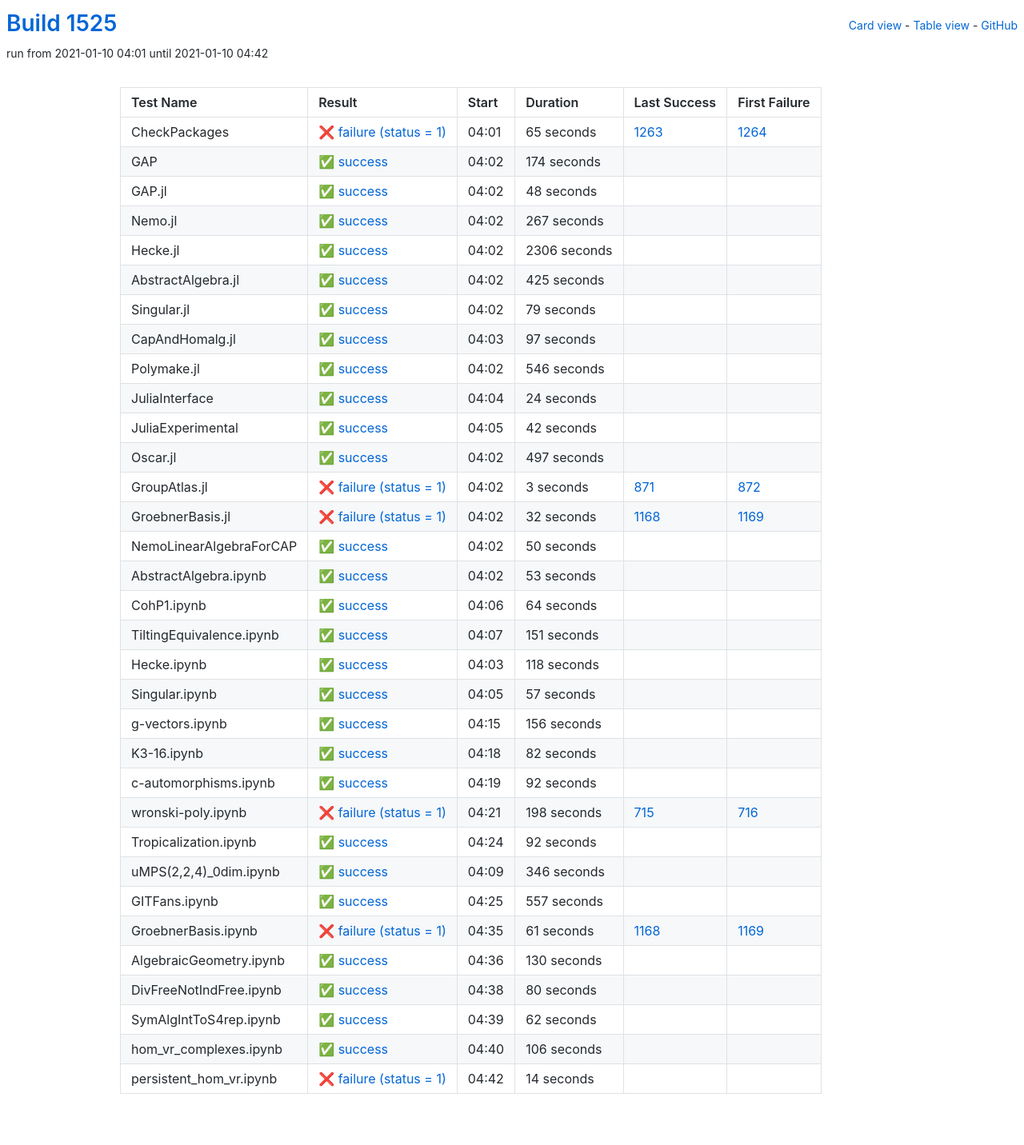
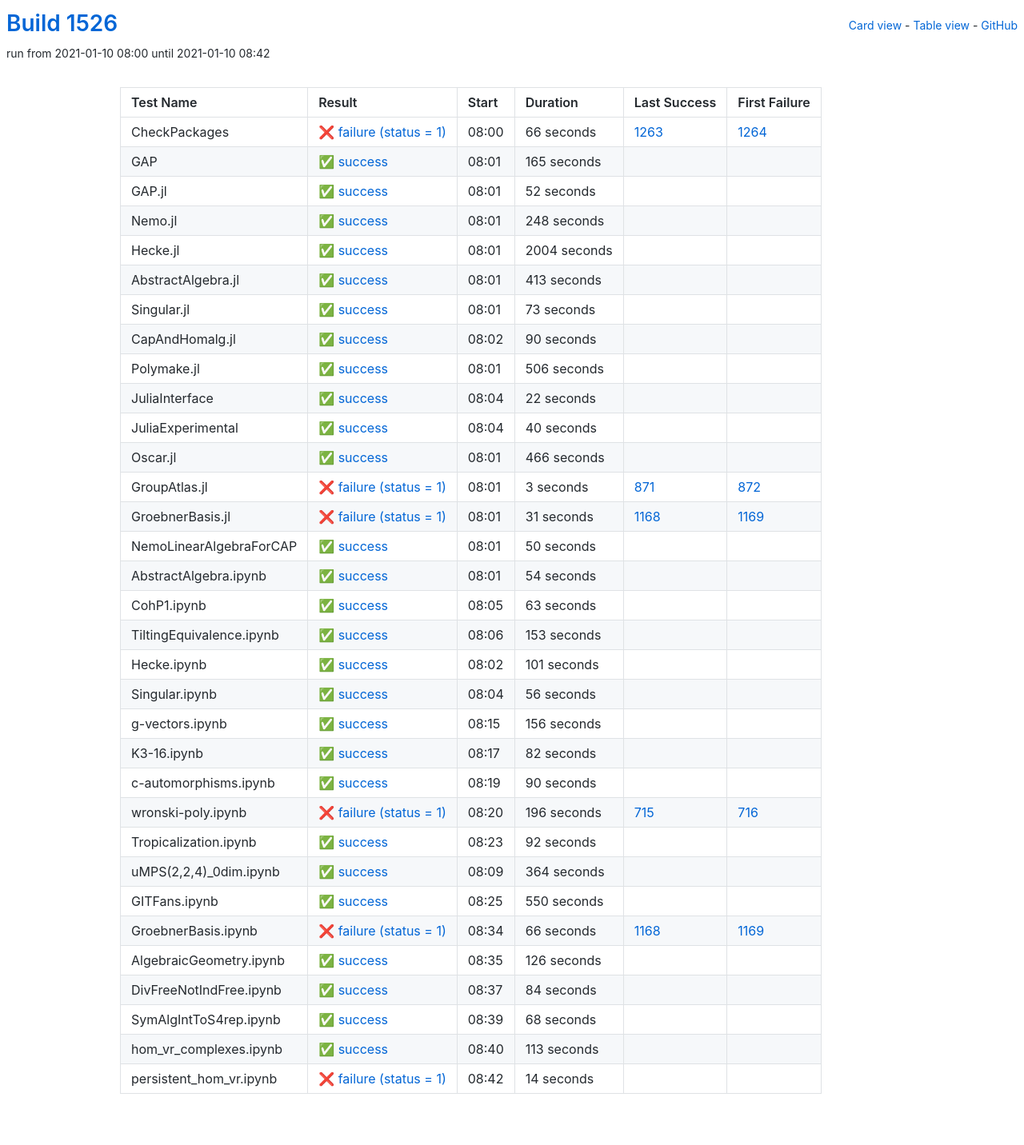
Before and after one commit to oscar-system/oscar-ci-status-stable, a Jekyll site: the page built from table.html, in a window 1280 px wide. Shown: the whole page at 80% size. Built offline with Jekyll 4.4.1, drawn with Linux system fonts in a browser that asks for light colours.

Commit message:
Build #1526

```diff
--- a/_data/ci.yml
+++ b/_data/ci.yml
@@ -1,6 +1,6 @@
 ---
-build: 1525
-build_url: https://oscarci.mathematik.uni-kl.de/job/oscar-stable/1525/
+build: 1526
+build_url: https://oscarci.mathematik.uni-kl.de/job/oscar-stable/1526/
 job: oscar-stable
 organization: oscar-system
 repo: oscar-ci-status-stable
@@ -8,152 +8,152 @@ repourl: https://github.com/oscar-system/oscar-ci-status-stable
 tests:
 - name: CheckPackages
   id: checkpackages
-  log: https://oscarci.mathematik.uni-kl.de/job/oscar-stable/1525/artifact/logs/build-1525/CheckPackages.log
-  start: 2021-01-10 04:01
+  log: https://oscarci.mathematik.uni-kl.de/job/oscar-stable/1526/artifact/logs/build-1526/CheckPackages.log
+  start: 2021-01-10 08:00
   success: false
   exitcode: 1
   status: failure
-  duration: 65
+  duration: 66
   last_success: 1263
   last_success_url: https://oscarci.mathematik.uni-kl.de/job/oscar-stable/1263/
   first_failure: 1264
   first_failure_url: https://oscarci.mathematik.uni-kl.de/job/oscar-stable/1264/
 - name: GAP
   id: gap
-  log: https://oscarci.mathematik.uni-kl.de/job/oscar-stable/1525/artifact/logs/build-1525/GAP.log
-  start: 2021-01-10 04:02
+  log: https://oscarci.mathematik.uni-kl.de/job/oscar-stable/1526/artifact/logs/build-1526/GAP.log
+  start: 2021-01-10 08:01
   success: true
   exitcode: 0
   status: success
-  duration: 174
+  duration: 165
   last_success: false
   last_success_url:
   first_failure: false
   first_failure_url:
 - name: GAP.jl
   id: gap-jl
-  log: https://oscarci.mathematik.uni-kl.de/job/oscar-stable/1525/artifact/logs/build-1525/GAP.jl.log
-  start: 2021-01-10 04:02
+  log: https://oscarci.mathematik.uni-kl.de/job/oscar-stable/1526/artifact/logs/build-1526/GAP.jl.log
+  start: 2021-01-10 08:01
   success: true
   exitcode: 0
   status: success
-  duration: 48
+  duration: 52
   last_success: false
   last_success_url:
   first_failure: false
   first_failure_url:
 - name: Nemo.jl
   id: nemo-jl
-  log: https://oscarci.mathematik.uni-kl.de/job/oscar-stable/1525/artifact/logs/build-1525/Nemo.jl.log
-  start: 2021-01-10 04:02
+  log: https://oscarci.mathematik.uni-kl.de/job/oscar-stable/1526/artifact/logs/build-1526/Nemo.jl.log
+  start: 2021-01-10 08:01
   success: true
   exitcode: 0
   status: success
-  duration: 267
+  duration: 248
   last_success: false
   last_success_url:
   first_failure: false
   first_failure_url:
 - name: Hecke.jl
   id: hecke-jl
-  log: https://oscarci.mathematik.uni-kl.de/job/oscar-stable/1525/artifact/logs/build-1525/Hecke.jl.log
-  start: 2021-01-10 04:02
+  log: https://oscarci.mathematik.uni-kl.de/job/oscar-stable/1526/artifact/logs/build-1526/Hecke.jl.log
+  start: 2021-01-10 08:01
   success: true
   exitcode: 0
   status: success
-  duration: 2306
+  duration: 2004
   last_success: false
   last_success_url:
   first_failure: false
   first_failure_url:
 - name: AbstractAlgebra.jl
   id: abstractalgebra-jl
-  log: https://oscarci.mathematik.uni-kl.de/job/oscar-stable/1525/artifact/logs/build-1525/AbstractAlgebra.jl.log
-  start: 2021-01-10 04:02
+  log: https://oscarci.mathematik.uni-kl.de/job/oscar-stable/1526/artifact/logs/build-1526/AbstractAlgebra.jl.log
+  start: 2021-01-10 08:01
   success: true
   exitcode: 0
   status: success
-  duration: 425
+  duration: 413
   last_success: false
   last_success_url:
   first_failure: false
   first_failure_url:
 - name: Singular.jl
   id: singular-jl
-  log: https://oscarci.mathematik.uni-kl.de/job/oscar-stable/1525/artifact/logs/build-1525/Singular.jl.log
-  start: 2021-01-10 04:02
+  log: https://oscarci.mathematik.uni-kl.de/job/oscar-stable/1526/artifact/logs/build-1526/Singular.jl.log
+  start: 2021-01-10 08:01
   success: true
   exitcode: 0
   status: success
-  duration: 79
+  duration: 73
   last_success: false
   last_success_url:
   first_failure: false
   first_failure_url:
 - name: CapAndHomalg.jl
   id: capandhomalg-jl
-  log: https://oscarci.mathematik.uni-kl.de/job/oscar-stable/1525/artifact/logs/build-1525/CapAndHomalg.jl.log
-  start: 2021-01-10 04:03
+  log: https://oscarci.mathematik.uni-kl.de/job/oscar-stable/1526/artifact/logs/build-1526/CapAndHomalg.jl.log
+  start: 2021-01-10 08:02
   success: true
   exitcode: 0
   status: success
-  duration: 97
+  duration: 90
   last_success: false
   last_success_url:
   first_failure: false
   first_failure_url:
 - name: Polymake.jl
   id: polymake-jl
-  log: https://oscarci.mathematik.uni-kl.de/job/oscar-stable/1525/artifact/logs/build-1525/Polymake.jl.log
-  start: 2021-01-10 04:02
+  log: https://oscarci.mathematik.uni-kl.de/job/oscar-stable/1526/artifact/logs/build-1526/Polymake.jl.log
+  start: 2021-01-10 08:01
   success: true
   exitcode: 0
   status: success
-  duration: 546
+  duration: 506
   last_success: false
   last_success_url:
   first_failure: false
   first_failure_url:
 - name: JuliaInterface
   id: juliainterface
-  log: https://oscarci.mathematik.uni-kl.de/job/oscar-stable/1525/artifact/logs/build-1525/JuliaInterface.log
-  start: 2021-01-10 04:04
+  log: https://oscarci.mathematik.uni-kl.de/job/oscar-stable/1526/artifact/logs/build-1526/JuliaInterface.log
+  start: 2021-01-10 08:04
   success: true
   exitcode: 0
   status: success
-  duration: 24
+  duration: 22
   last_success: false
   last_success_url:
   first_failure: false
   first_failure_url:
 - name: JuliaExperimental
   id: juliaexperimental
-  log: https://oscarci.mathematik.uni-kl.de/job/oscar-stable/1525/artifact/logs/build-1525/JuliaExperimental.log
-  start: 2021-01-10 04:05
+  log: https://oscarci.mathematik.uni-kl.de/job/oscar-stable/1526/artifact/logs/build-1526/JuliaExperimental.log
+  start: 2021-01-10 08:04
   success: true
   exitcode: 0
   status: success
-  duration: 42
+  duration: 40
   last_success: false
   last_success_url:
   first_failure: false
   first_failure_url:
 - name: Oscar.jl
   id: oscar-jl
-  log: https://oscarci.mathematik.uni-kl.de/job/oscar-stable/1525/artifact/logs/build-1525/Oscar.jl.log
-  start: 2021-01-10 04:02
+  log: https://oscarci.mathematik.uni-kl.de/job/oscar-stable/1526/artifact/logs/build-1526/Oscar.jl.log
+  start: 2021-01-10 08:01
   success: true
   exitcode: 0
   status: success
-  duration: 497
+  duration: 466
   last_success: false
   last_success_url:
   first_failure: false
   first_failure_url:
 - name: GroupAtlas.jl
   id: groupatlas-jl
-  log: https://oscarci.mathematik.uni-kl.de/job/oscar-stable/1525/artifact/logs/build-1525/GroupAtlas.jl.log
-  start: 2021-01-10 04:02
+  log: https://oscarci.mathematik.uni-kl.de/job/oscar-stable/1526/artifact/logs/build-1526/GroupAtlas.jl.log
+  start: 2021-01-10 08:01
   success: false
   exitcode: 1
   status: failure
@@ -164,20 +164,20 @@ tests:
   first_failure_url: https://oscarci.mathematik.uni-kl.de/job/oscar-stable/872/
 - name: GroebnerBasis.jl
   id: groebnerbasis-jl
-  log: https://oscarci.mathematik.uni-kl.de/job/oscar-stable/1525/artifact/logs/build-1525/GroebnerBasis.jl.log
-  start: 2021-01-10 04:02
+  log: https://oscarci.mathematik.uni-kl.de/job/oscar-stable/1526/artifact/logs/build-1526/GroebnerBasis.jl.log
+  start: 2021-01-10 08:01
   success: false
   exitcode: 1
   status: failure
-  duration: 32
+  duration: 31
   last_success: 1168
   last_success_url: https://oscarci.mathematik.uni-kl.de/job/oscar-stable/1168/
   first_failure: 1169
   first_failure_url: https://oscarci.mathematik.uni-kl.de/job/oscar-stable/1169/
 - name: NemoLinearAlgebraForCAP
   id: nemolinearalgebraforcap
-  log: https://oscarci.mathematik.uni-kl.de/job/oscar-stable/1525/artifact/logs/build-1525/NemoLinearAlgebraForCAP.log
-  start: 2021-01-10 04:02
+  log: https://oscarci.mathematik.uni-kl.de/job/oscar-stable/1526/artifact/logs/build-1526/NemoLinearAlgebraForCAP.log
+  start: 2021-01-10 08:01
   success: true
   exitcode: 0
   status: success
@@ -188,68 +188,68 @@ tests:
   first_failure_url:
 - name: AbstractAlgebra.ipynb
   id: abstractalgebra-ipynb
-  log: https://oscarci.mathematik.uni-kl.de/job/oscar-stable/1525/artifact/logs/build-1525/AbstractAlgebra.ipynb.log
-  start: 2021-01-10 04:02
+  log: https://oscarci.mathematik.uni-kl.de/job/oscar-stable/1526/artifact/logs/build-1526/AbstractAlgebra.ipynb.log
+  start: 2021-01-10 08:01
   success: true
   exitcode: 0
   status: success
-  duration: 53
+  duration: 54
   last_success: false
   last_success_url:
   first_failure: false
   first_failure_url:
 - name: CohP1.ipynb
   id: cohp1-ipynb
-  log: https://oscarci.mathematik.uni-kl.de/job/oscar-stable/1525/artifact/logs/build-1525/CohP1.ipynb.log
-  start: 2021-01-10 04:06
+  log: https://oscarci.mathematik.uni-kl.de/job/oscar-stable/1526/artifact/logs/build-1526/CohP1.ipynb.log
+  start: 2021-01-10 08:05
   success: true
   exitcode: 0
   status: success
-  duration: 64
+  duration: 63
   last_success: false
   last_success_url:
   first_failure: false
   first_failure_url:
 - name: TiltingEquivalence.ipynb
   id: tiltingequivalence-ipynb
-  log: https://oscarci.mathematik.uni-kl.de/job/oscar-stable/1525/artifact/logs/build-1525/TiltingEquivalence.ipynb.log
-  start: 2021-01-10 04:07
+  log: https://oscarci.mathematik.uni-kl.de/job/oscar-stable/1526/artifact/logs/build-1526/TiltingEquivalence.ipynb.log
+  start: 2021-01-10 08:06
   success: true
   exitcode: 0
   status: success
-  duration: 151
+  duration: 153
   last_success: false
   last_success_url:
   first_failure: false
   first_failure_url:
 - name: Hecke.ipynb
   id: hecke-ipynb
-  log: https://oscarci.mathematik.uni-kl.de/job/oscar-stable/1525/artifact/logs/build-1525/Hecke.ipynb.log
-  start: 2021-01-10 04:03
+  log: https://oscarci.mathematik.uni-kl.de/job/oscar-stable/1526/artifact/logs/build-1526/Hecke.ipynb.log
+  start: 2021-01-10 08:02
   success: true
   exitcode: 0
   status: success
-  duration: 118
+  duration: 101
   last_success: false
   last_success_url:
   first_failure: false
   first_failure_url:
 - name: Singular.ipynb
   id: singular-ipynb
-  log: https://oscarci.mathematik.uni-kl.de/job/oscar-stable/1525/artifact/logs/build-1525/Singular.ipynb.log
-  start: 2021-01-10 04:05
+  log: https://oscarci.mathematik.uni-kl.de/job/oscar-stable/1526/artifact/logs/build-1526/Singular.ipynb.log
+  start: 2021-01-10 08:04
   success: true
   exitcode: 0
   status: success
-  duration: 57
+  duration: 56
   last_success: false
   last_success_url:
   first_failure: false
   first_failure_url:
 - name: g-vectors.ipynb
   id: g-vectors-ipynb
-  log: https://oscarci.mathematik.uni-kl.de/job/oscar-stable/1525/artifact/logs/build-1525/g-vectors.ipynb.log
-  start: 2021-01-10 04:15
+  log: https://oscarci.mathematik.uni-kl.de/job/oscar-stable/1526/artifact/logs/build-1526/g-vectors.ipynb.log
+  start: 2021-01-10 08:15
   success: true
   exitcode: 0
   status: success
@@ -260,8 +260,8 @@ tests:
   first_failure_url:
 - name: K3-16.ipynb
   id: k3-16-ipynb
-  log: https://oscarci.mathematik.uni-kl.de/job/oscar-stable/1525/artifact/logs/build-1525/K3-16.ipynb.log
-  start: 2021-01-10 04:18
+  log: https://oscarci.mathematik.uni-kl.de/job/oscar-stable/1526/artifact/logs/build-1526/K3-16.ipynb.log
+  start: 2021-01-10 08:17
   success: true
   exitcode: 0
   status: success
@@ -272,32 +272,32 @@ tests:
   first_failure_url:
 - name: c-automorphisms.ipynb
   id: c-automorphisms-ipynb
-  log: https://oscarci.mathematik.uni-kl.de/job/oscar-stable/1525/artifact/logs/build-1525/c-automorphisms.ipynb.log
-  start: 2021-01-10 04:19
+  log: https://oscarci.mathematik.uni-kl.de/job/oscar-stable/1526/artifact/logs/build-1526/c-automorphisms.ipynb.log
+  start: 2021-01-10 08:19
   success: true
   exitcode: 0
   status: success
-  duration: 92
+  duration: 90
   last_success: false
   last_success_url:
   first_failure: false
   first_failure_url:
 - name: wronski-poly.ipynb
   id: wronski-poly-ipynb
-  log: https://oscarci.mathematik.uni-kl.de/job/oscar-stable/1525/artifact/logs/build-1525/wronski-poly.ipynb.log
-  start: 2021-01-10 04:21
+  log: https://oscarci.mathematik.uni-kl.de/job/oscar-stable/1526/artifact/logs/build-1526/wronski-poly.ipynb.log
+  start: 2021-01-10 08:20
   success: false
   exitcode: 1
   status: failure
-  duration: 198
+  duration: 196
   last_success: 715
   last_success_url: https://oscarci.mathematik.uni-kl.de/job/oscar-stable/715/
   first_failure: 716
   first_failure_url: https://oscarci.mathematik.uni-kl.de/job/oscar-stable/716/
 - name: Tropicalization.ipynb
   id: tropicalization-ipynb
-  log: https://oscarci.mathematik.uni-kl.de/job/oscar-stable/1525/artifact/logs/build-1525/Tropicalization.ipynb.log
-  start: 2021-01-10 04:24
+  log: https://oscarci.mathematik.uni-kl.de/job/oscar-stable/1526/artifact/logs/build-1526/Tropicalization.ipynb.log
+  start: 2021-01-10 08:23
   success: true
   exitcode: 0
   status: success
@@ -308,92 +308,92 @@ tests:
   first_failure_url:
 - name: uMPS(2,2,4)_0dim.ipynb
   id: umps-2-2-4-0dim-ipynb
-  log: https://oscarci.mathematik.uni-kl.de/job/oscar-stable/1525/artifact/logs/build-1525/uMPS-2-2-4-_0dim.ipynb.log
-  start: 2021-01-10 04:09
+  log: https://oscarci.mathematik.uni-kl.de/job/oscar-stable/1526/artifact/logs/build-1526/uMPS-2-2-4-_0dim.ipynb.log
+  start: 2021-01-10 08:09
   success: true
   exitcode: 0
   status: success
-  duration: 346
+  duration: 364
   last_success: false
   last_success_url:
   first_failure: false
   first_failure_url:
 - name: GITFans.ipynb
   id: gitfans-ipynb
-  log: https://oscarci.mathematik.uni-kl.de/job/oscar-stable/1525/artifact/logs/build-1525/GITFans.ipynb.log
-  start: 2021-01-10 04:25
+  log: https://oscarci.mathematik.uni-kl.de/job/oscar-stable/1526/artifact/logs/build-1526/GITFans.ipynb.log
+  start: 2021-01-10 08:25
   success: true
   exitcode: 0
   status: success
-  duration: 557
+  duration: 550
   last_success: false
   last_success_url:
   first_failure: false
   first_failure_url:
 - name: GroebnerBasis.ipynb
   id: groebnerbasis-ipynb
-  log: https://oscarci.mathematik.uni-kl.de/job/oscar-stable/1525/artifact/logs/build-1525/GroebnerBasis.ipynb.log
-  start: 2021-01-10 04:35
+  log: https://oscarci.mathematik.uni-kl.de/job/oscar-stable/1526/artifact/logs/build-1526/GroebnerBasis.ipynb.log
+  start: 2021-01-10 08:34
   success: false
   exitcode: 1
   status: failure
-  duration: 61
+  duration: 66
   last_success: 1168
   last_success_url: https://oscarci.mathematik.uni-kl.de/job/oscar-stable/1168/
   first_failure: 1169
   first_failure_url: https://oscarci.mathematik.uni-kl.de/job/oscar-stable/1169/
 - name: AlgebraicGeometry.ipynb
   id: algebraicgeometry-ipynb
-  log: https://oscarci.mathematik.uni-kl.de/job/oscar-stable/1525/artifact/logs/build-1525/AlgebraicGeometry.ipynb.log
-  start: 2021-01-10 04:36
+  log: https://oscarci.mathematik.uni-kl.de/job/oscar-stable/1526/artifact/logs/build-1526/AlgebraicGeometry.ipynb.log
+  start: 2021-01-10 08:35
   success: true
   exitcode: 0
   status: success
-  duration: 130
+  duration: 126
   last_success: false
   last_success_url:
   first_failure: false
   first_failure_url:
 - name: DivFreeNotIndFree.ipynb
   id: divfreenotindfree-ipynb
-  log: https://oscarci.mathematik.uni-kl.de/job/oscar-stable/1525/artifact/logs/build-1525/DivFreeNotIndFree.ipynb.log
-  start: 2021-01-10 04:38
+  log: https://oscarci.mathematik.uni-kl.de/job/oscar-stable/1526/artifact/logs/build-1526/DivFreeNotIndFree.ipynb.log
+  start: 2021-01-10 08:37
   success: true
   exitcode: 0
   status: success
-  duration: 80
+  duration: 84
   last_success: false
   last_success_url:
   first_failure: false
   first_failure_url:
 - name: SymAlgIntToS4rep.ipynb
   id: symalginttos4rep-ipynb
-  log: https://oscarci.mathematik.uni-kl.de/job/oscar-stable/1525/artifact/logs/build-1525/SymAlgIntToS4rep.ipynb.log
-  start: 2021-01-10 04:39
+  log: https://oscarci.mathematik.uni-kl.de/job/oscar-stable/1526/artifact/logs/build-1526/SymAlgIntToS4rep.ipynb.log
+  start: 2021-01-10 08:39
   success: true
   exitcode: 0
   status: success
-  duration: 62
+  duration: 68
   last_success: false
   last_success_url:
   first_failure: false
   first_failure_url:
 - name: hom_vr_complexes.ipynb
   id: hom-vr-complexes-ipynb
-  log: https://oscarci.mathematik.uni-kl.de/job/oscar-stable/1525/artifact/logs/build-1525/hom_vr_complexes.ipynb.log
-  start: 2021-01-10 04:40
+  log: https://oscarci.mathematik.uni-kl.de/job/oscar-stable/1526/artifact/logs/build-1526/hom_vr_complexes.ipynb.log
+  start: 2021-01-10 08:40
   success: true
   exitcode: 0
   status: success
-  duration: 106
+  duration: 113
   last_success: false
   last_success_url:
   first_failure: false
   first_failure_url:
 - name: persistent_hom_vr.ipynb
   id: persistent-hom-vr-ipynb
-  log: https://oscarci.mathematik.uni-kl.de/job/oscar-stable/1525/artifact/logs/build-1525/persistent_hom_vr.ipynb.log
-  start: 2021-01-10 04:42
+  log: https://oscarci.mathematik.uni-kl.de/job/oscar-stable/1526/artifact/logs/build-1526/persistent_hom_vr.ipynb.log
+  start: 2021-01-10 08:42
   success: false
   exitcode: 1
   status: failure
```
Also changed, not shown: README.md.
